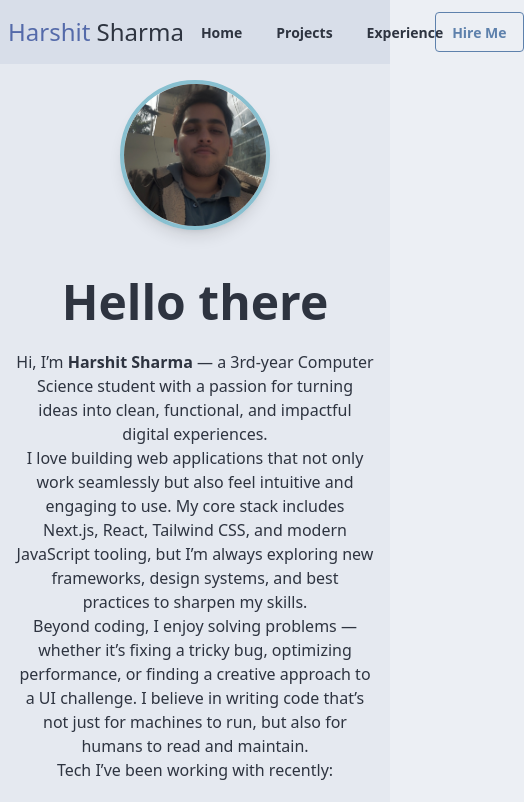
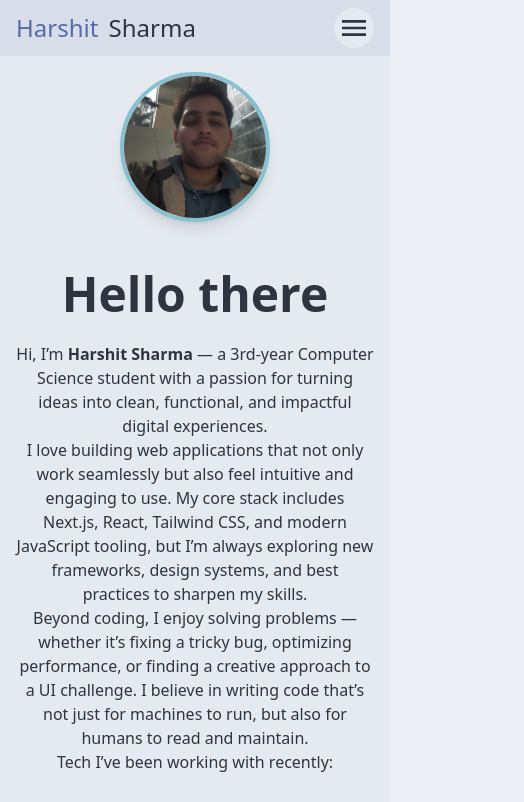
Before and after one commit to Harshit-077/portfolioweb, a Next.js app: page / in a window 390 px wide. Shown: the top 802 px of the page, 524 px wide, since content can reach past the window. Built offline with nearby package versions, Linux system fonts and the light colour scheme.

Commit message:
fixed navigation responsiveness

```diff
--- a/app/navbar/navbar.tsx
+++ b/app/navbar/navbar.tsx
@@ -1,21 +1,42 @@
+"use client"
 import Link from 'next/link'
-import React from 'react'
+import React, { useState } from 'react'
 
 const Navbar = () => {
+  const [menuOpen, setMenuOpen] = useState(false)
+
   return (
-    <nav className="navbar bg-neutral-content">
-      <div className="navbar-start">
-        <span className="text-blue-900/70 text-2xl">Harshit&nbsp;</span>
-        <span className="text-cream text-2xl">Sharma</span>
-      </div>
-      <div className="navbar-center">
-        <Link href="/" className="btn btn-ghost">Home</Link>
-        <Link href="/projects" className="btn btn-ghost">Projects</Link>
-        <Link href="/experience" className="btn btn-ghost">Experience</Link>
-      </div>
+    <nav className="bg-neutral-content px-4 py-2 relative">
+      <div className="flex justify-between items-center">
+        <div className="text-2xl flex gap-1">
+          <span className="text-blue-900/70">Harshit&nbsp;</span>
+          <span className="text-cream">Sharma</span>
+        </div>
+        <div className={`flex-col md:flex md:flex-row md:items-center absolute md:static top-16 left-0 w-full md:w-auto bg-neutral-content md:bg-transparent p-4 md:p-0 z-50 ${menuOpen ? 'flex' : 'hidden'}`}>
+          <Link href="/" className="btn btn-ghost w-full md:w-auto">Home</Link>
+          <Link href="/projects" className="btn btn-ghost w-full md:w-auto">Projects</Link>
+          <Link href="/experience" className="btn btn-ghost w-full md:w-auto">Experience</Link>
+          <button className="btn btn-outline btn-primary hover:text-white mt-2 md:mt-0 md:ml-2 md:hidden">
+            <Link href='https://www.linkedin.com/in/harshitsharma77' target="_blank">Hire Me</Link>
+          </button>
+        </div>
 
-      <div className="navbar-end">
-        <button className="btn btn-outline btn-primary hover:text-white"><Link href='https://www.linkedin.com/in/harshitsharma77' target="_blank">Hire Me</Link></button>
+        <div className="flex items-center gap-2">
+          <button className="btn btn-outline btn-primary hover:text-white hidden md:block">
+            <Link href='https://www.linkedin.com/in/harshitsharma77' target="_blank">Hire Me</Link>
+          </button>
+          <button
+            className="btn btn-circle swap swap-rotate md:hidden"
+            onClick={() => setMenuOpen(!menuOpen)}
+          >
+            <svg className={`swap-off fill-current`} xmlns="http://www.w3.org/2000/svg" width="32" height="32" viewBox="0 0 512 512">
+              <path d="M64,384H448V341.33H64Zm0-106.67H448V234.67H64ZM64,128v42.67H448V128Z" />
+            </svg>
+            <svg className="swap-on fill-current" xmlns="http://www.w3.org/2000/svg" width="32" height="32" viewBox="0 0 512 512">
+              <polygon points="400 145.49 366.51 112 256 222.51 145.49 112 112 145.49 222.51 256 112 366.51 145.49 400 256 289.49 366.51 400 400 366.51 289.49 256 400 145.49" />
+            </svg>
+          </button>
+        </div>
       </div>
     </nav>
   )
```
